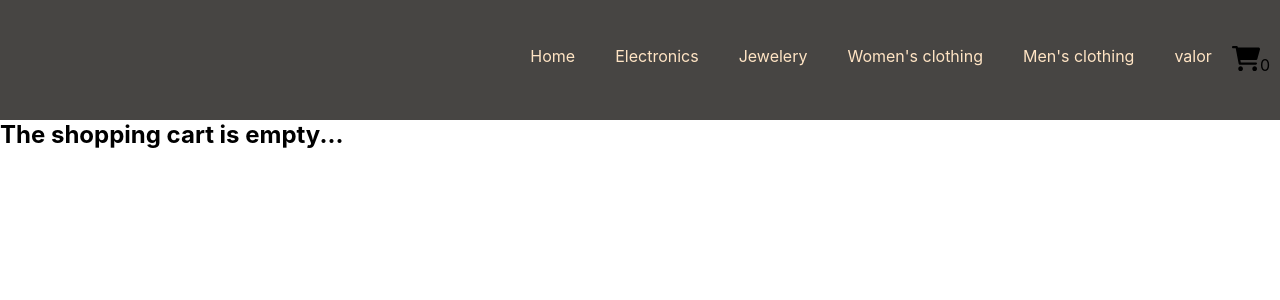
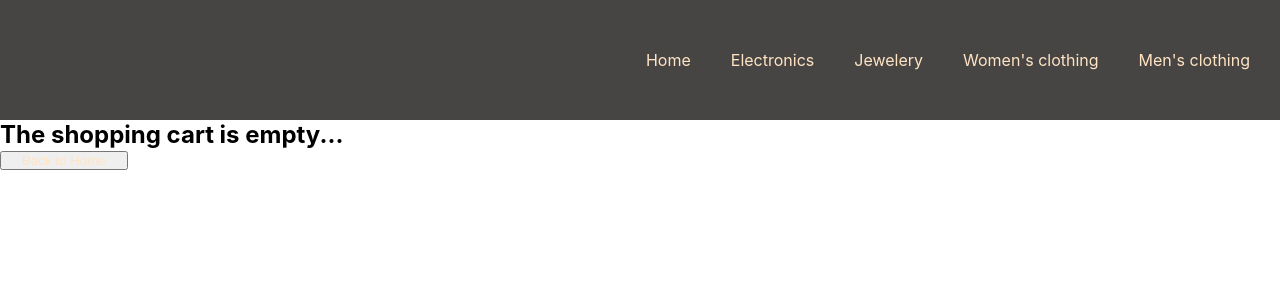
Before and after one commit to NorbertoRubulotta/cursoReact, a React (Create React App) app: page /cart in a window 1280 px wide. Shown: the top 300 px of the page. Built offline with nearby package versions, Linux system fonts and the light colour scheme.

Commit message:
Se completa Desafío: Cart View.

```diff
--- a/src/components/CartWidget/index.jsx
+++ b/src/components/CartWidget/index.jsx
@@ -6,8 +6,7 @@ const CartWidget = () => {
 
   const  navigate = useNavigate();
 
-  const { cart } = useContext(Shop)
-  console.log(cart.length)
+  const { cart , totalItems } = useContext(Shop)
 
   const handleCartView = () => {
 
@@ -16,8 +15,9 @@ const CartWidget = () => {
     }
   return (
     <div>
+
       <svg xmlns="http://www.w3.org/2000/svg" height={25} onClick={handleCartView} viewBox="0 0 576 512"><path d="M96 0C107.5 0 117.4 8.19 119.6 19.51L121.1 32H541.8C562.1 32 578.3 52.25 572.6 72.66L518.6 264.7C514.7 278.5 502.1 288 487.8 288H170.7L179.9 336H488C501.3 336 512 346.7 512 360C512 373.3 501.3 384 488 384H159.1C148.5 384 138.6 375.8 136.4 364.5L76.14 48H24C10.75 48 0 37.25 0 24C0 10.75 10.75 0 24 0H96zM128 464C128 437.5 149.5 416 176 416C202.5 416 224 437.5 224 464C224 490.5 202.5 512 176 512C149.5 512 128 490.5 128 464zM512 464C512 490.5 490.5 512 464 512C437.5 512 416 490.5 416 464C416 437.5 437.5 416 464 416C490.5 416 512 437.5 512 464z" /></svg>
-      {cart.length && <span className="cartNumber">{cart.length}</span>}
+      {cart.length && <span className="cartNumber">{totalItems}</span>}
     </div>
 
   )
--- a/src/components/NavBar/index.jsx
+++ b/src/components/NavBar/index.jsx
@@ -6,9 +6,9 @@ import { Shop } from '../../context/ShopContext';
 
 const NavBar = () => {
 
-const {estadoA} = useContext(Shop)
+const {cart} = useContext(Shop)
 
-console.log(estadoA);
+
 
     return (
         <nav className = 'navBar'>
@@ -19,9 +19,8 @@ console.log(estadoA);
                 <li className= 'nav-element'><Link to = "/category/women's clothing">Women's clothing</Link></li>
                 <li className= 'nav-element'><Link to = "/category/men's clothing">Men's clothing</Link></li>
 
-                <li className= 'nav-element'><a href="/#">{estadoA}</a></li>
 
-                <CartWidget/>
+                {(cart.length) > 0 ? <CartWidget/> : <></>}
             </ul>
         </nav>
     )
--- a/src/containers/Cart/index.jsx
+++ b/src/containers/Cart/index.jsx
@@ -1,12 +1,15 @@
-import React, { useContext } from 'react'
+import React, { useContext , useState } from 'react'
+import { Link } from 'react-router-dom';
 import { Shop } from '../../context/ShopContext';
 import './styles.css';
 const Cart = () => {
 
-  const { cart , removeCartItem, removeAllItems } = useContext(Shop);
-
+  const { cart , removeCartItem, removeAllItems, finalPrice, setFinalPrice, totalItems, setTotalItems } = useContext(Shop);
+  let CalculatedFinalPrice = 0;
+  let totalQuantity = 0;;
   console.log(cart)
   return (
+
     <div className="cartContainer">
     {(cart.length) > 0 ?
     <section>
@@ -14,6 +17,12 @@ const Cart = () => {
 
       <ul>
         {cart.map(product => {
+          let totalPrice = product.price * product.quantity;
+           CalculatedFinalPrice= CalculatedFinalPrice + totalPrice;
+           setFinalPrice(CalculatedFinalPrice.toFixed(2));
+           totalQuantity = totalQuantity + product.quantity;
+           setTotalItems(totalQuantity)
+           console.log(totalQuantity)
           return <li key={product.id}>
             <div className='cartProductCard'>
               <h3>{product.title}</h3>
@@ -28,14 +37,17 @@ const Cart = () => {
 
       </ul>
       <button onClick={() => removeAllItems()}>Remove All Items</button>
+      <h3>Final Price : {finalPrice}</h3>
     </section> :
     <section>
       <h2>The shopping cart is empty...</h2>
+      <button className='backToHomeCart'><Link to = '/'>Back to Home</Link></button>
     </section>}
     </div>
 
 
   )
+
 }
 
 export default Cart
--- a/src/context/ShopContext.jsx
+++ b/src/context/ShopContext.jsx
@@ -4,14 +4,16 @@ export const Shop = createContext();
 
 const ShopProvider = ({children}) => {
 
-    const [estadoA, setEstadoA] = useState('valor');
 
     const [cart, setCart] = useState([]);
 
-    //Agregar un item al carrito, acorde a la cantidad
+    const [finalPrice, setFinalPrice] = useState (null);
+
+    const [totalItems, setTotalItems] = useState (null);
+
 
     const addItem = (product, quantity) => {
-console.log(product, quantity);
+        console.log(product, quantity);
 
        const productoRepetido = isInCart(product);
         console.log(productoRepetido);
@@ -19,7 +21,7 @@ console.log(product, quantity);
             productoRepetido.quantity += quantity
             setCart([...cart])
         } else {
-            //Es útil cuando el producto no está presente en el carrito
+
             setCart([...cart, {...product, quantity: quantity}])
         }
 
@@ -40,7 +42,7 @@ const removeAllItems = () => {
 
     return (
 
-        <Shop.Provider value={{ estadoA, setEstadoA, addItem, cart, removeCartItem, removeAllItems }}>
+        <Shop.Provider value={{ addItem, cart, removeCartItem, removeAllItems, finalPrice, setFinalPrice, totalItems, setTotalItems }}>
             {children}
         </Shop.Provider>
     )
```
Also changed, not shown: 1 other file (tests, documents, lock files or other folders).
